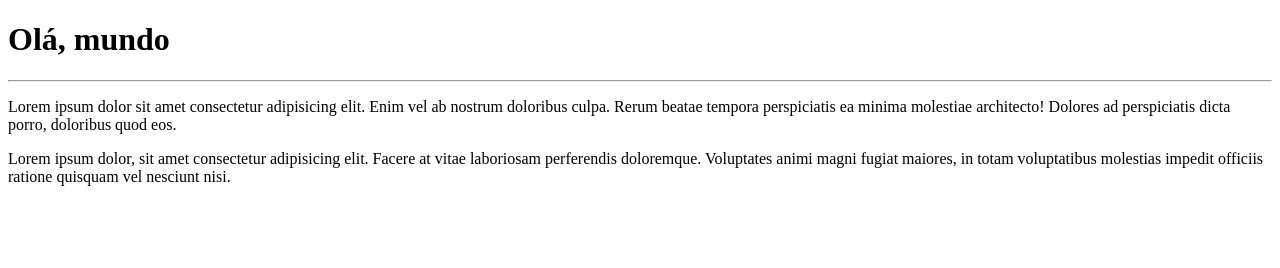
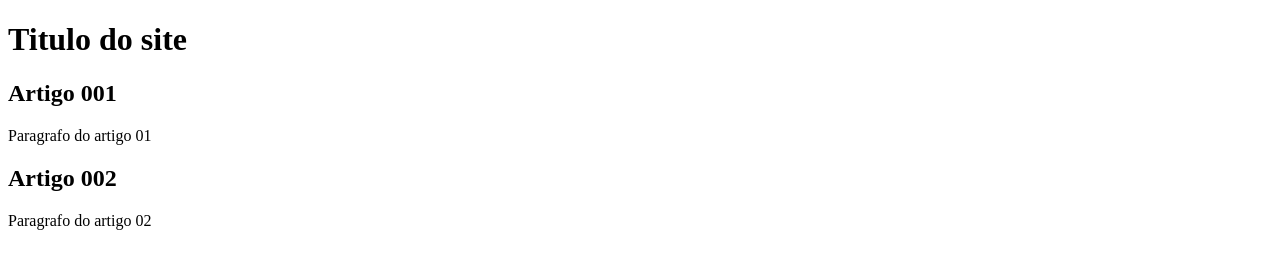
Before and after one commit to CledilsonWisp/Ola-mundo, a plain HTML site: page index.html in a window 1280 px wide. Drawn offline with Linux system fonts and the light colour scheme.

Commit message:
update index.html

```diff
--- a/index.html
+++ b/index.html
@@ -7,13 +7,18 @@
   <title>Meu primeiro site no repositório</title>
 </head>
 <body>
-   <h1>
-     Olá, mundo
-   </h1>
-   <hr>
-   <p>
-     Lorem ipsum dolor sit amet consectetur adipisicing elit. Enim vel ab nostrum doloribus culpa. Rerum beatae tempora perspiciatis ea minima molestiae architecto! Dolores ad perspiciatis dicta porro, doloribus quod eos.
-   </p>
-   <p>Lorem ipsum dolor, sit amet consectetur adipisicing elit. Facere at vitae laboriosam perferendis doloremque. Voluptates animi magni fugiat maiores, in totam voluptatibus molestias impedit officiis ratione quisquam vel nesciunt nisi.</p>
+  <main>
+    <header>
+      <h1>Titulo do site</h1>
+    </header>
+    <article>
+      <h2>Artigo 001</h2>
+      <p>Paragrafo do artigo 01</p>
+    </article>
+    <article>
+      <h2>Artigo 002</h2>
+      <p>Paragrafo do artigo 02</p>
+    </article>
+  </main>
 </body>
 </html>
```
